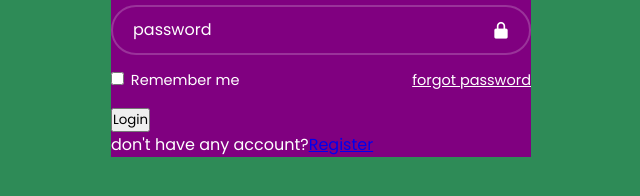
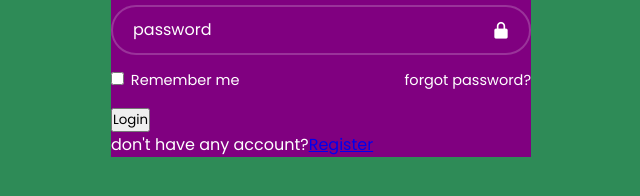
Before and after one commit to irakevine/Sp_C, a plain HTML site: page index.html in a window 1280 px wide. Shown: the part 402-598 px from the top of the page, 319-959 px from the left. Drawn offline with nearby package versions, Linux system fonts and the light colour scheme.

Commit message:
adding styles

```diff
--- a/index.html
+++ b/index.html
@@ -24,7 +24,7 @@
         </div>
         <div class="remember-forgot">
           <label> <input type="checkbox" /> Remember me </label>
-          <a href="#"> forgot password</a>
+          <a href="#"> forgot password?</a>
         </div>
         <button type="submit" class="btn">Login</button>
         <div class="register-link">
--- a/style.css
+++ b/style.css
@@ -64,4 +64,5 @@ body {
 
 .remember-forgot a {
   color: #fff;
+  text-decoration: none;
 }
```
